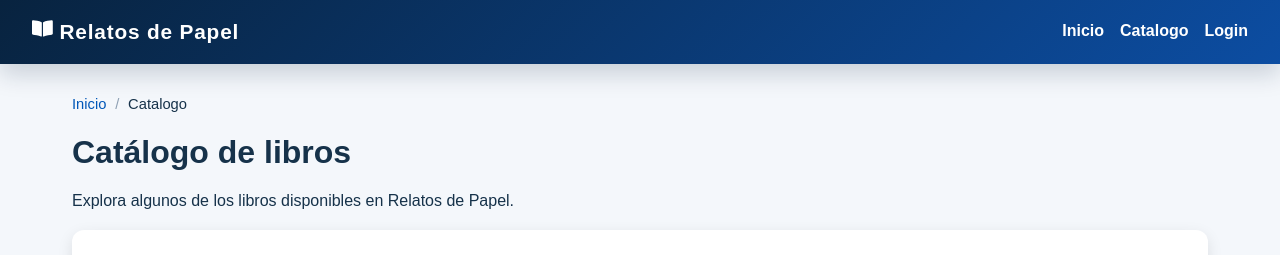
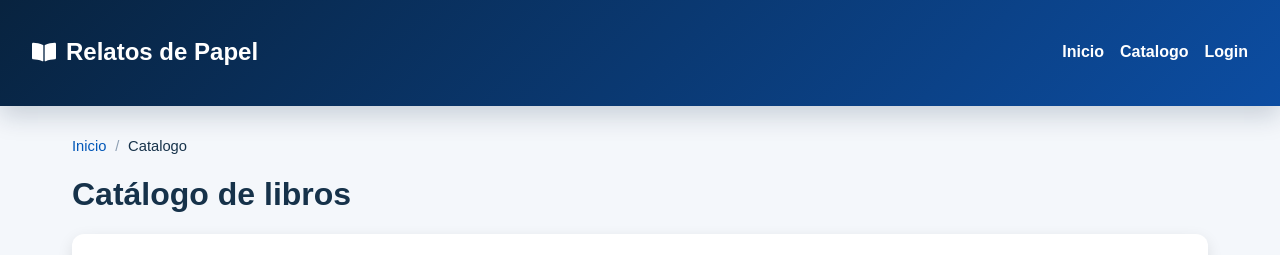
Before and after one commit to EdgarJP006/relatos-papel-spa, a React (Vite) app: page /home in a window 1280 px wide. Shown: the top 255 px of the page. Built offline with nearby package versions, Linux system fonts and the light colour scheme.

Commit message:
headers logo

```diff
--- a/src/components/Header.jsx
+++ b/src/components/Header.jsx
@@ -10,8 +10,8 @@ function Header() {
   return (
     <header className="header">
       <div className="header-top">
-        <Link to="/" className="logo"> <FaBookOpen /> Relatos de Papel</Link>
-
+        {/* <Link to="/" className="logo"><FaBookOpen /> Relatos de Papel</Link> */}
+        <h2 className="logo"><FaBookOpen /> Relatos de Papel </h2>
         <nav className="nav">
           <Link to="/">Inicio</Link>
           <Link to="/home">Catalogo</Link>
--- a/src/pages/Home.jsx
+++ b/src/pages/Home.jsx
@@ -14,11 +14,6 @@ function Home() {
   return (
     <main>
       <h1>Catálogo de libros</h1>
-
-      <p>
-        Explora algunos de los libros disponibles en Relatos de Papel.
-      </p>
-
       <SearchBar
         searchTerm={searchTerm}
         onSearchChange={setSearchTerm}
--- a/src/styles/global.css
+++ b/src/styles/global.css
@@ -83,10 +83,9 @@ input:focus {
 }
 
 .logo {
-  color: white;
-  font-size: 1.3rem;
-  font-weight: bold;
-  letter-spacing: 0.04em;
+  display: flex;
+  align-items: center;
+  gap: 10px;
 }
 
 .logo:hover {
```
